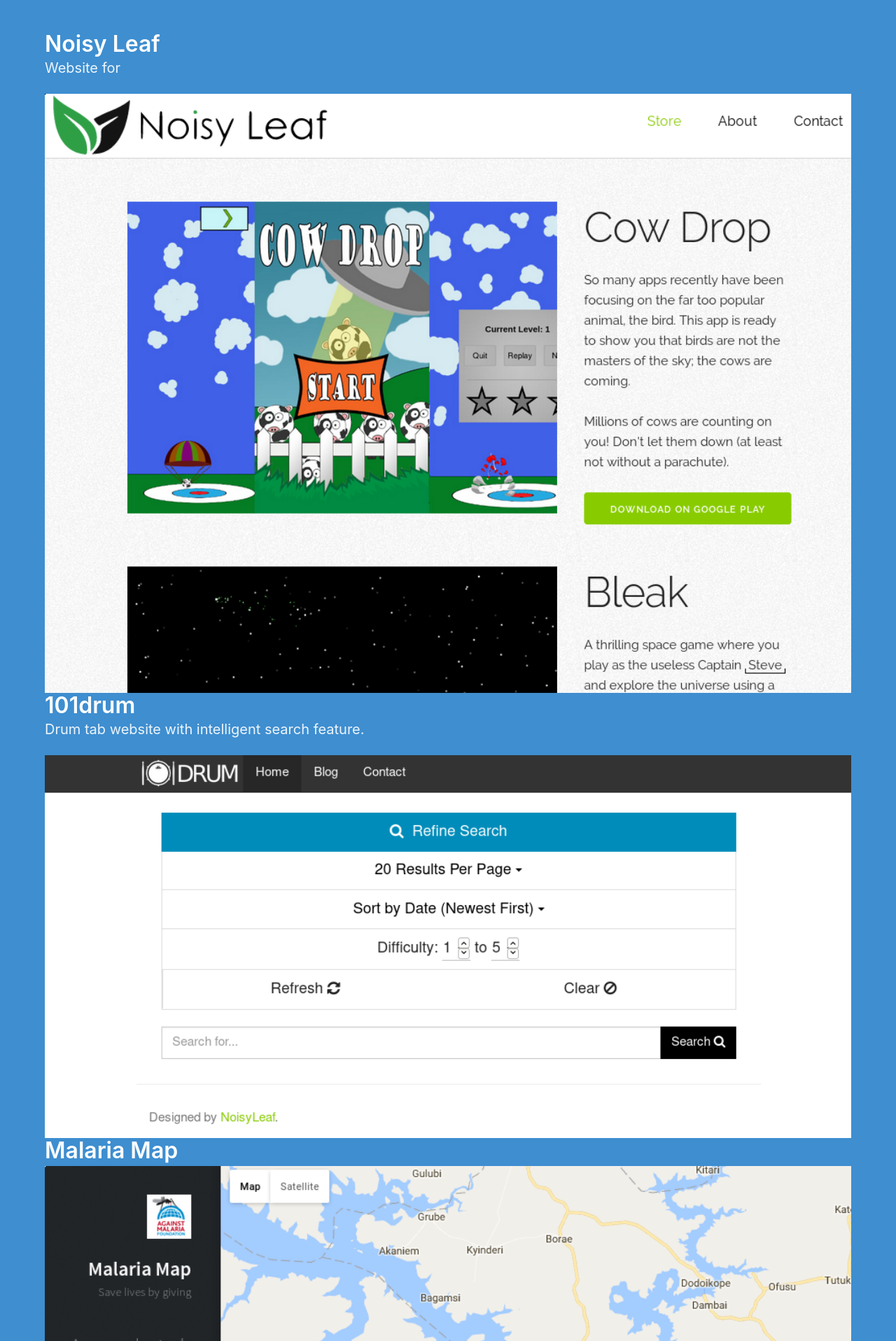
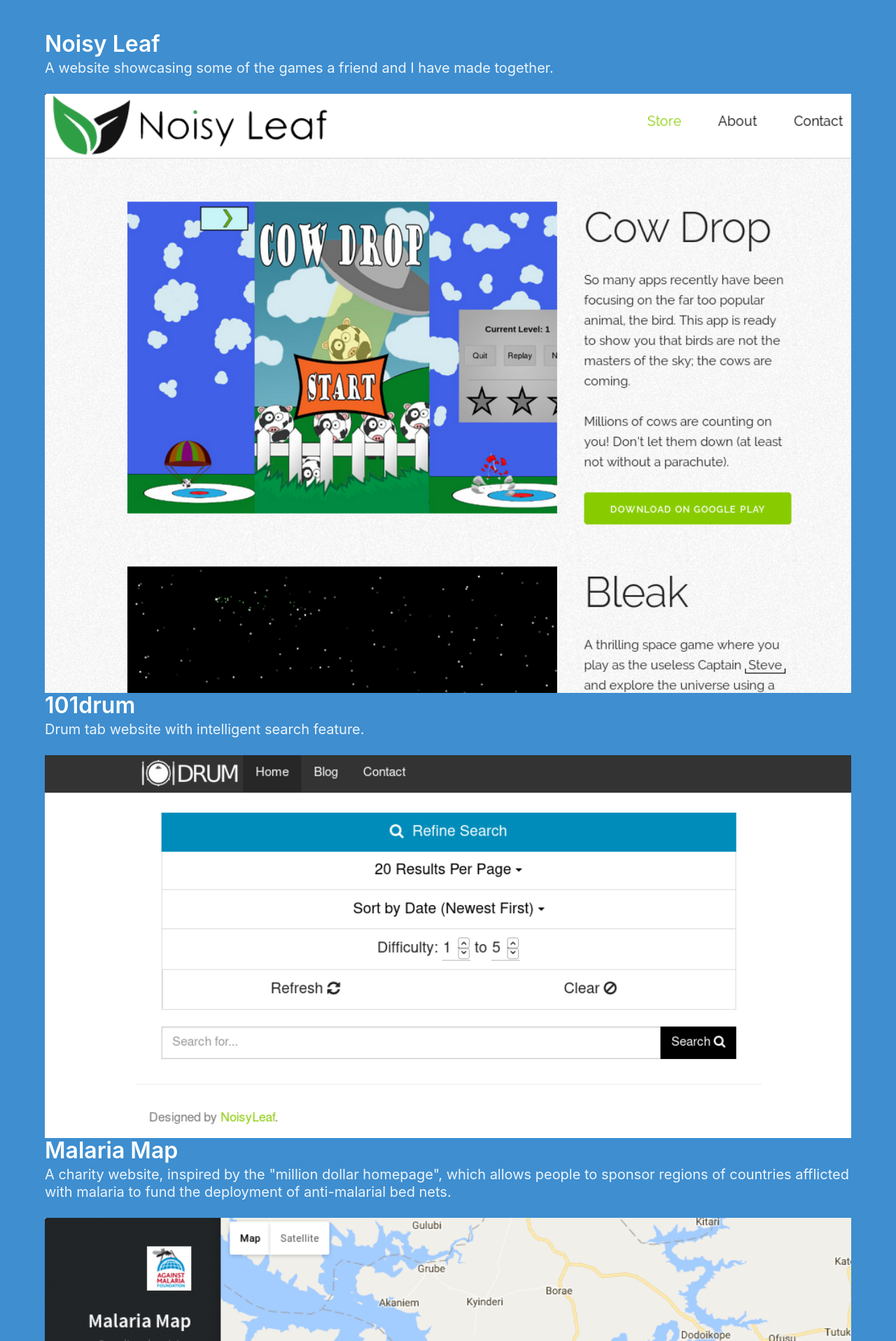
Before and after one commit to kjav/kjav, a plain HTML site: page index.html in a window 1280 px wide. Shown: the part 3212-5128 px from the top of the page at 70% size. Drawn offline with nearby package versions, Linux system fonts and the light colour scheme.

Commit message:
Added descriptions of my websites

```diff
--- a/index.html
+++ b/index.html
@@ -126,7 +126,7 @@
         <div class="container">
           <div class="item">
             <h2 class="title">Noisy Leaf</h2>
-            <h3 class="subtitle">Website for </h3>
+            <h3 class="subtitle">A website showcasing some of the games a friend and I have made together.</h3>
             <figure class="image">
               <img src="img/noisyleaf.png" />
             </figure>
@@ -140,7 +140,7 @@
           </div>
           <div class="item">
             <h2 class="title">Malaria Map</h2>
-            <h3 class="subtitle"></h3>
+            <h3 class="subtitle">A charity website, inspired by the "million dollar homepage", which allows people to sponsor regions of countries afflicted with malaria to fund the deployment of anti-malarial bed nets.</h3>
             <figure class="image">
               <img src="img/malariamap.png" />
             </figure>
```
